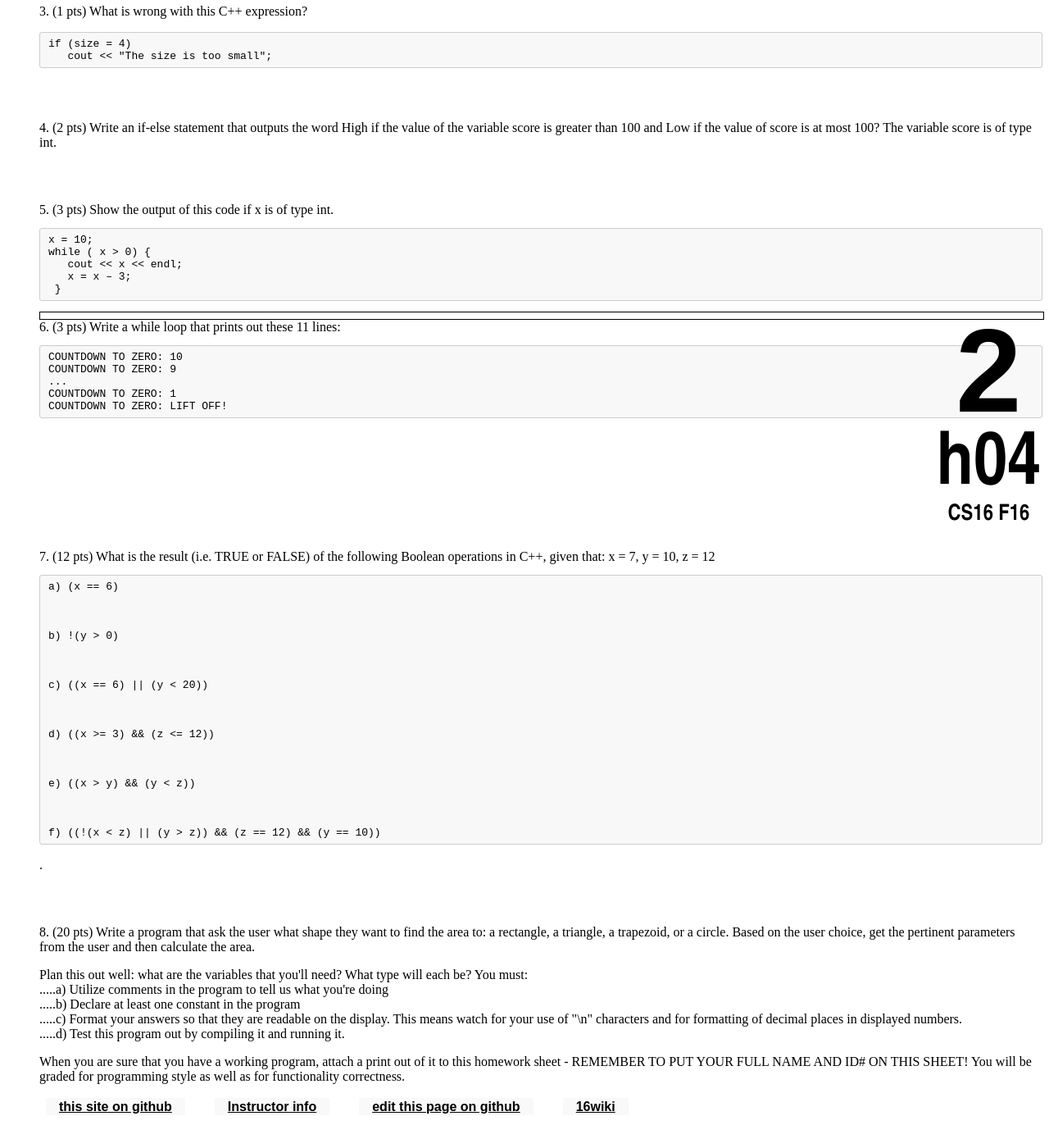
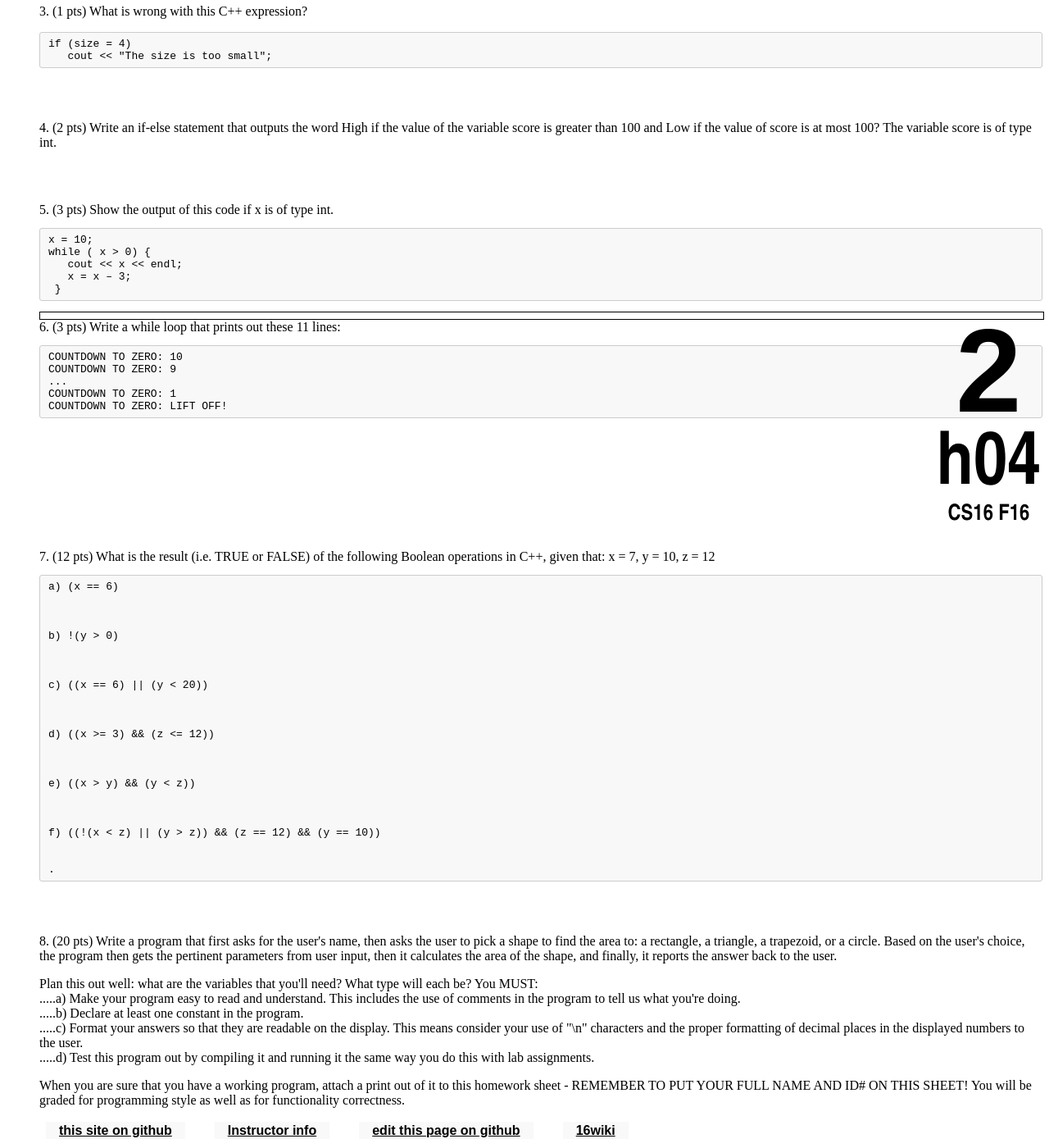
Before and after one commit to ucsb-cs16-s16/https-ucsb-cs16-s17.github.io, a Jekyll site: the page built from _hwk/h04.md, in a window 1280 px wide and 1400 px high, scrolled down 915 px. Shown: the whole window at 82% size. Built offline with Jekyll 4.4.1, drawn with Linux system fonts in a browser that asks for light colours; before the commit the page ends 2286 px from its top, so only the background shows below that.

Commit message:
Update h04.md

```diff
--- a/_hwk/h04.md
+++ b/_hwk/h04.md
@@ -78,21 +78,21 @@ COUNTDOWN TO ZERO: LIFT OFF!
 	f) ((!(x < z) || (y > z)) && (z == 12) && (y == 10))
 
 
-.
+	.
 </div>
 <div style="margin-bottom:4em"></div>
 
 
-8.	(20 pts) Write a program that ask the user what shape they want to find the area to: a rectangle, a triangle, a trapezoid, or a circle. Based on the user choice, get the pertinent parameters from the user and then calculate the area.
+8.	(20 pts) Write a program that first asks for the user's name, then asks the user to pick a shape to find the area to: a rectangle, a triangle, a trapezoid, or a circle. Based on the user's choice, the program then gets the pertinent parameters from user input, then it calculates the area of the shape, and finally, it reports the answer back to the user.
 	<div style="margin-bottom:1em"></div>
-	Plan this out well: what are the variables that you'll need? What type will each be? You must:
+	Plan this out well: what are the variables that you'll need? What type will each be? You MUST:
 	<div style="margin-bottom:0em"></div>
-	.....a) Utilize comments in the program to tell us what you're doing
+	.....a) Make your program easy to read and understand. This includes the use of comments in the program to tell us what you're doing.
 	<div style="margin-bottom:0em"></div>
-	.....b) Declare at least one constant in the program
+	.....b) Declare at least one constant in the program.
 	<div style="margin-bottom:0em"></div>
-	.....c) Format your answers so that they are readable on the display. This means watch for your use of "\n" characters and for formatting of decimal places in displayed numbers.
+	.....c) Format your answers so that they are readable on the display. This means consider your use of "\n" characters and the proper formatting of decimal places in the displayed numbers to the user.
 	<div style="margin-bottom:0em"></div>
-	.....d) Test this program out by compiling it and running it.
+	.....d) Test this program out by compiling it and running it the same way you do this with lab assignments.
 	<div style="margin-bottom:1em"></div>
 	When you are sure that you have a working program, attach a print out of it to this homework sheet - REMEMBER TO PUT YOUR FULL NAME AND ID# ON THIS SHEET! You will be graded for programming style as well as for functionality correctness.
```
